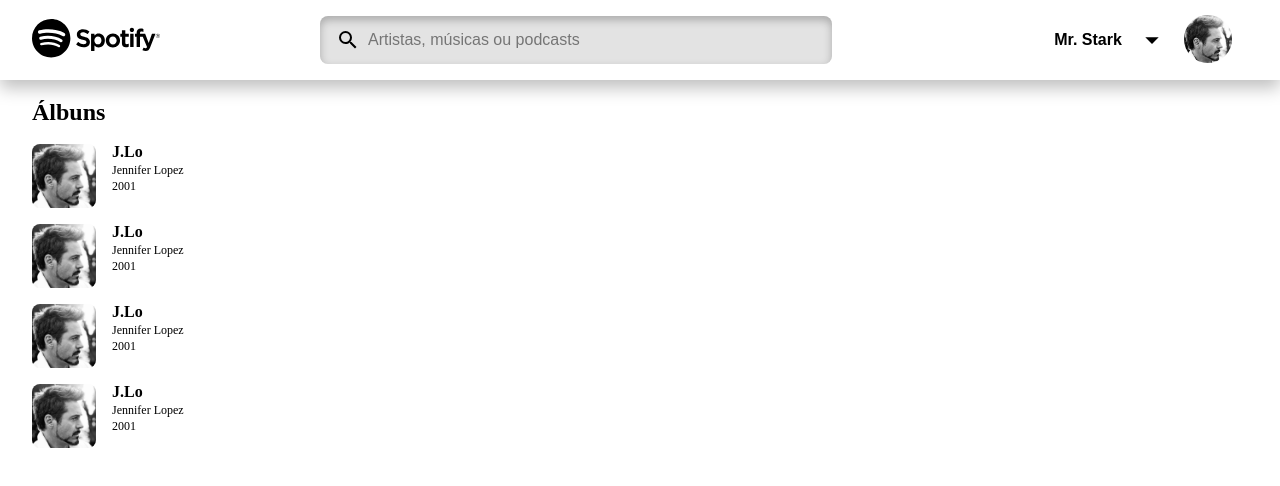
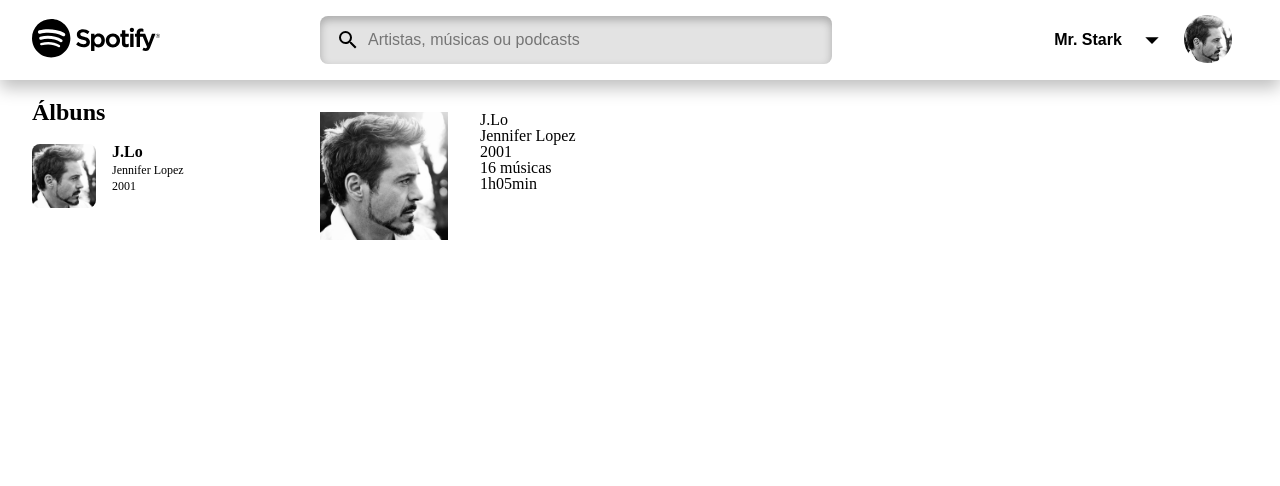
Before and after one commit to IronZiiz/Spotify-clone-playground, a plain HTML site: page index.html in a window 1280 px wide. Drawn offline with Linux system fonts and the light colour scheme.

Commit message:
Adds HTML markup and CSS styles of main session in Dashboard

```diff
--- a/index.html
+++ b/index.html
@@ -162,6 +162,7 @@
         </div>
     </header>
 
+    <div class="container--dashboard">
         <aside class="navigation-menu">
             <h2 class = "navigation-menu__title">Álbuns</h2>
 
@@ -176,38 +177,26 @@
                     </div>
 
                 </li>
-            <li class="navigation-menu__item">
-                <img class="navigation-menu__album-image" src="/tony.png" alt="album cover">
-
-                <div class="navigation-menu__album-info">
-                    <h4 class="navigation-menu__album-name">J.Lo</h4>
-                    <p class="navigation-menu__album-artist">Jennifer Lopez</p>
-                    <p class="navigation-menu__album-release">2001</p>
-                </div>
-
-            </li>
-            <li class="navigation-menu__item">
-                <img class="navigation-menu__album-image" src="/tony.png" alt="album cover">
-
-                <div class="navigation-menu__album-info">
-                    <h4 class="navigation-menu__album-name">J.Lo</h4>
-                    <p class="navigation-menu__album-artist">Jennifer Lopez</p>
-                    <p class="navigation-menu__album-release">2001</p>
-                </div>
-
-            </li>
-            <li class="navigation-menu__item">
-                <img class="navigation-menu__album-image" src="/tony.png" alt="album cover">
-
-                <div class="navigation-menu__album-info">
-                    <h4 class="navigation-menu__album-name">J.Lo</h4>
-                    <p class="navigation-menu__album-artist">Jennifer Lopez</p>
-                    <p class="navigation-menu__album-release">2001</p>
-                </div>
-
-            </li>
 
             </ul>
         </aside>
+
+        <main class= "main-content">
+
+            <article class="album-component">
+                <header class="album-component__header">
+                    <img class="album-component__album-image" src="/tony.png" alt="album cover">
+
+                    <div class="album-component__album-info">
+                        <h4 class="album-component__album-name">J.Lo</h4>
+                        <p class="album-component__album-artist">Jennifer Lopez</p>
+                        <p class="album-component__lbum-release">2001</p>
+                        <p class="album-component__album-tracks">16 músicas</p>
+                        <p class="album-component__album-duration">1h05min</p>
+                    </div>
+                </header>
+            </article>
+        </main>
+    </div>
 </body>
 </html>
--- a/style.css
+++ b/style.css
@@ -135,6 +135,10 @@
                 height: 3rem;
                 border-radius: 100%;
             }
+    .container--dashboard{
+        display: flex;
+
+    }
         .navigation-menu {
             height: 100vh; /*pega todo o tamanho da altura da view*/
             width: 25%;
@@ -183,3 +187,20 @@
                             font-size: .75rem ;
                             margin-top: .25rem ;
                         }
+
+        .main-content{
+            height: 100vh;
+            width: 75%;
+            z-index: -1;
+        }
+        .album-component{
+            margin-top: 2rem;
+        }
+            .album-component__header{
+                display: flex;
+            }
+                .album-component__album-image{
+                    margin-right: 2rem;
+                    width: 8rem;
+
+                }
```
Lines whose indentation alone changed are shown as unchanged.
